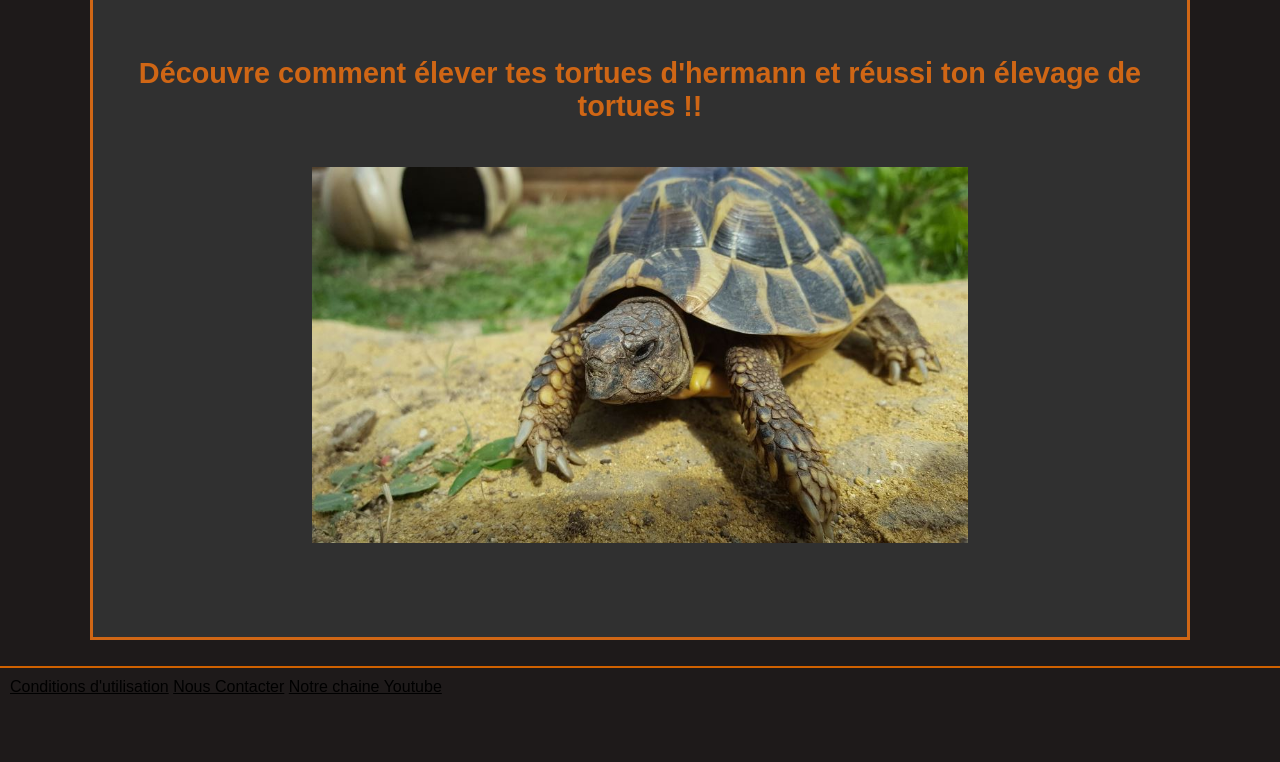
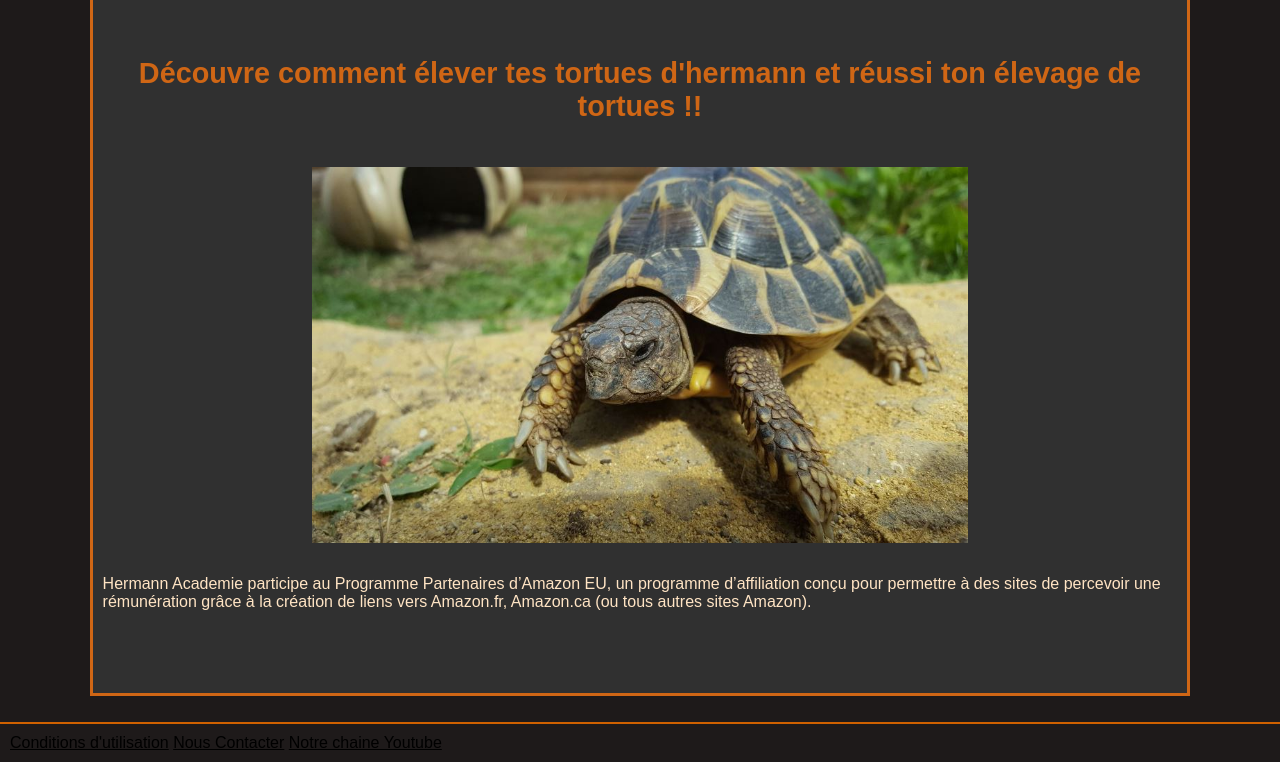
Before and after one commit to Hermann-Academie/Tortue-Hermann, a plain HTML site: page index.html in a window 1280 px wide. Shown: the part 280-1042 px from the top of the page. Before the commit the page ends 986 px from the top, so only its background shows below. Drawn offline with Linux system fonts and the light colour scheme.

Commit message:
Update index.html

```diff
--- a/index.html
+++ b/index.html
@@ -34,6 +34,7 @@
  </h2>
  <div class="photo"><img src='image/photo1.JPG', height=75%, width=75%></div>
  <br/>
+ <p>Hermann Academie participe au Programme Partenaires d’Amazon EU, un programme d’affiliation conçu pour permettre à des sites de percevoir une rémunération grâce à la création de liens vers Amazon.fr, Amazon.ca (ou tous autres sites Amazon).</p>
  <br/>
  <br/>
  <br/>
```
